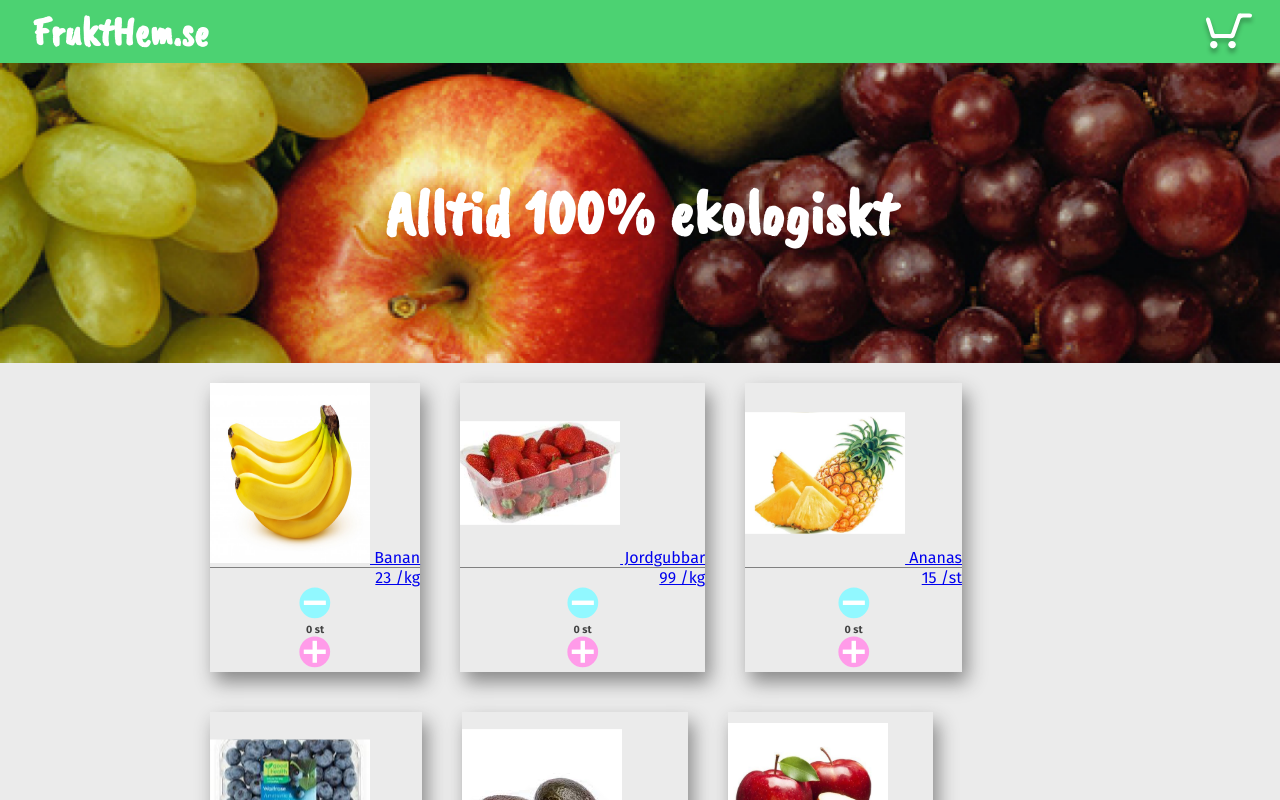
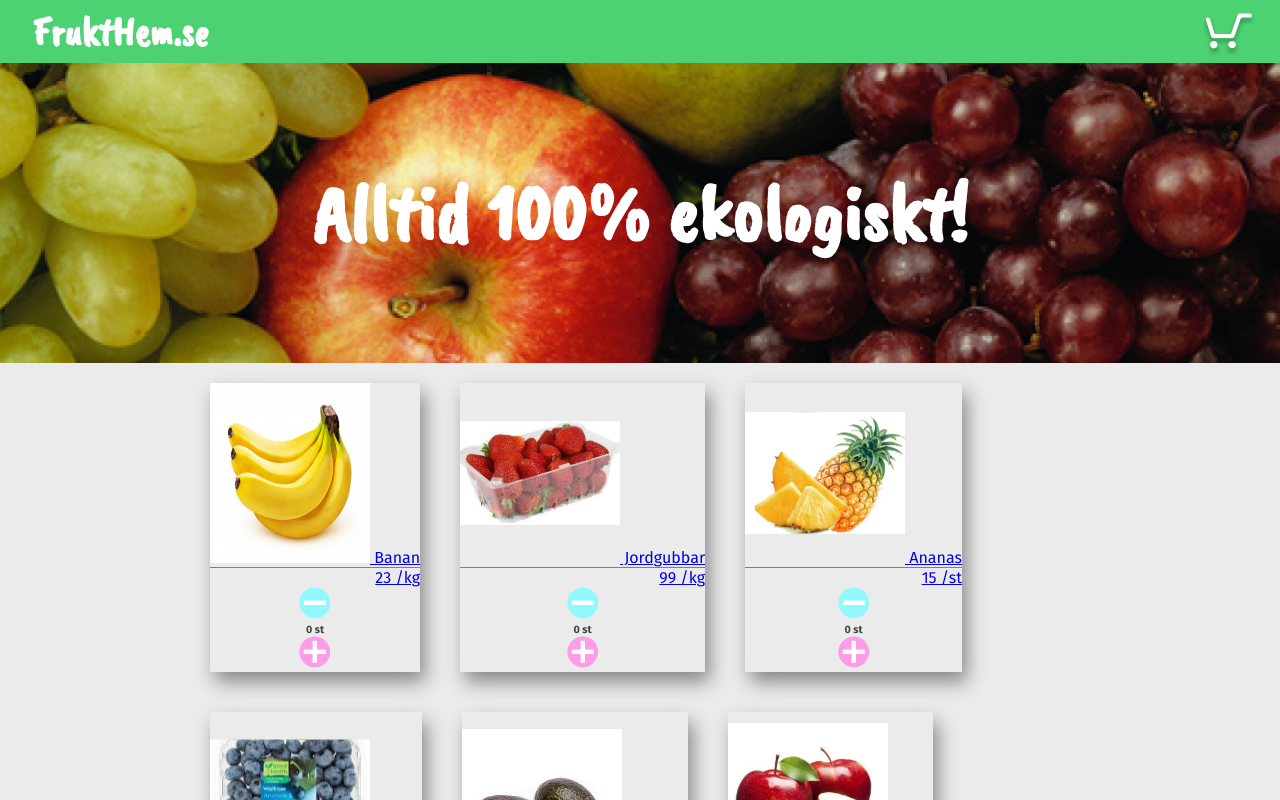
Before and after one commit to jenseneducation-sharon-tan/grupp-projekt-tdd, a Vue app: page / in a window 1280 px wide. Shown: the top 800 px of the page. Built offline with nearby package versions, Linux system fonts and the light colour scheme; a web font is replaced by a local one.

Commit message:
fix text on catchphrase

```diff
--- a/src/views/Home.vue
+++ b/src/views/Home.vue
@@ -2,7 +2,7 @@
   <div class="home">
     <Header />
     <div class="catchphrase">
-      <h2>Alltid 100% ekologiskt</h2>
+      <h2>Alltid 100% ekologiskt!</h2>
     </div>
     <ProductList v-bind:products="products" />
     <Footer />
@@ -43,7 +43,7 @@ export default {
   h2 {
     color: $white;
     margin: auto 0;
-    font-size: 4rem;
+    font-size: 5rem;
   }
 }
 </style>
```
